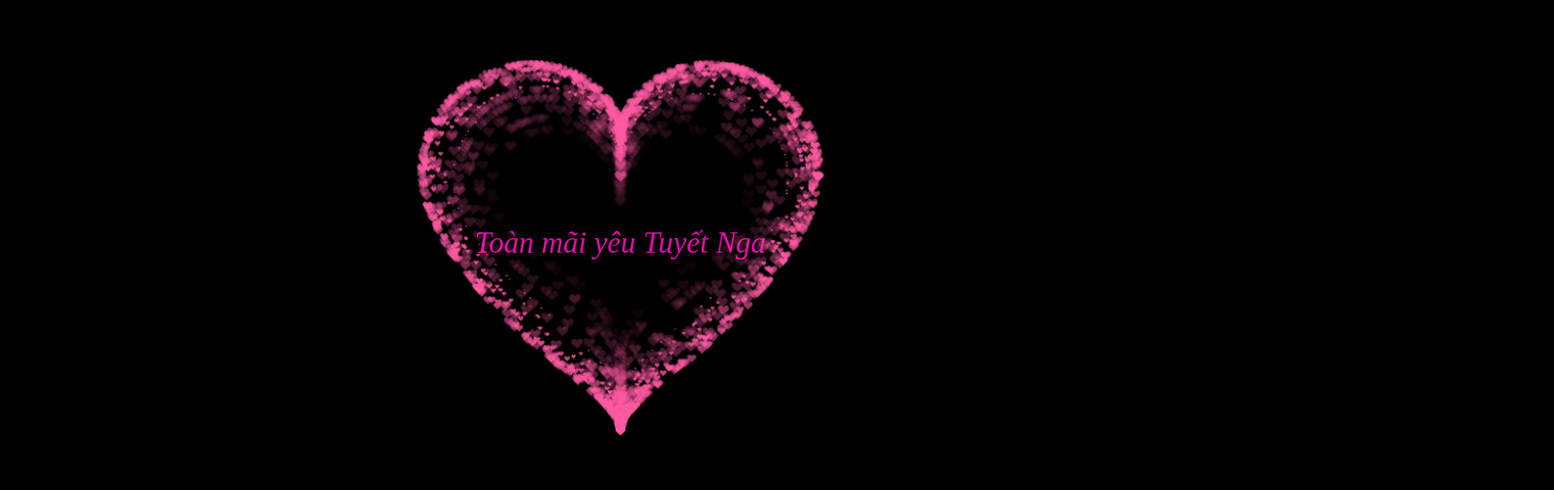
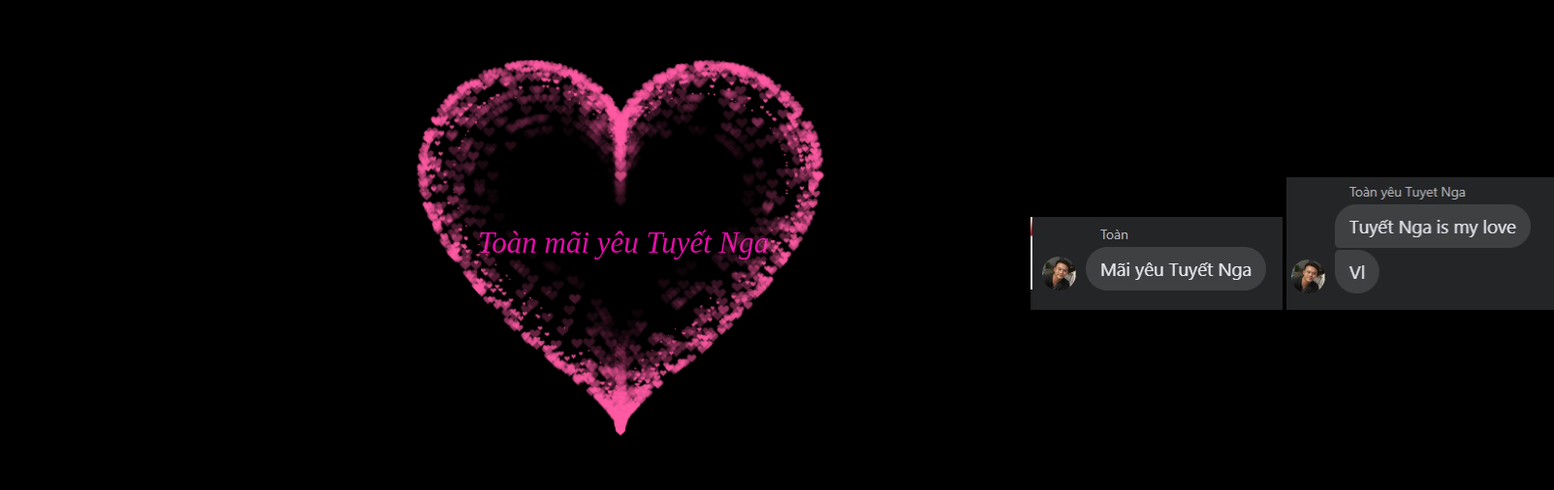
Before and after one commit to htcd202/project1, a plain HTML site: page index.html in a window 1280 px wide. Shown: the part 147-653 px from the top of the page at 97% size, 1603 px wide, since content can reach past the window. Drawn offline with Linux system fonts and the light colour scheme; animation ran at ten frames a second.

Commit message:
Update index.html

```diff
--- a/index.html
+++ b/index.html
@@ -332,5 +332,8 @@ var ParticlePool = (function() {
         justify-content: center;
         margin-bottom: 5px;
         text-align: center;">Toàn mãi yêu Tuyết Nga</div>
+  <div style="display: inline; margin-right: -65%;">
+        <img  src="img/1.jpg" alt="TYN">
+        <img src="img/2.jpg" alt="TYN"></div>
  </BODY>
 </HTML>
```
